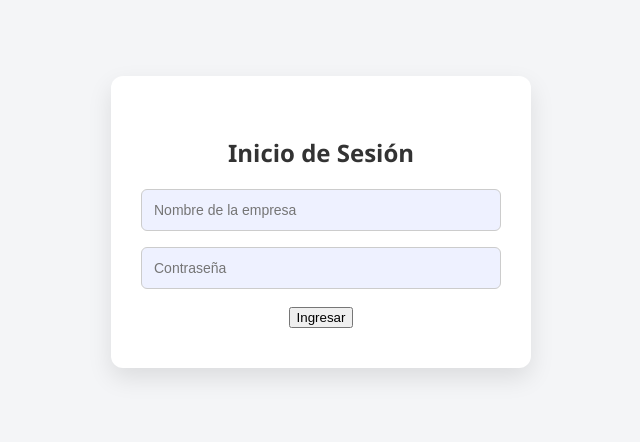
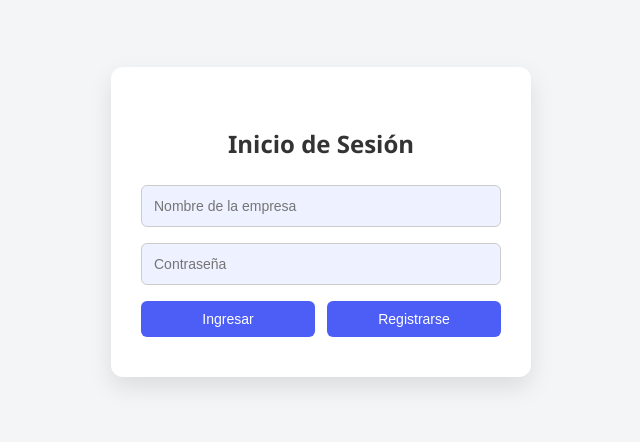
Before and after one commit to LyMCompany/sistema-inventario-rfid, a React (Create React App) app in the folder frontend/: page / in a window 1280 px wide. Shown: the part 186-628 px from the top of the page, without its empty margins (319-959 px from the left). Built offline with nearby package versions, Linux system fonts and the light colour scheme; no server answers.

Commit message:
Agregar diseño visual actualizado del login con botón de registro

```diff
--- a/frontend/src/components/Login.jsx
+++ b/frontend/src/components/Login.jsx
@@ -28,7 +28,7 @@ function Login() {
       const data = await response.json();
 
       if (response.ok) {
-        setUser(data.usuario); // Guarda todo el objeto del usuario
+        setUser(data.usuario);
         navigate(data.rol === 'admin' ? '/admin' : '/dashboard');
       } else {
         Swal.fire('Error', data.mensaje, 'error');
@@ -39,10 +39,14 @@ function Login() {
     }
   };
 
+  const handleRegistro = () => {
+    navigate('/registro'); // O abre modal si es emergente
+  };
+
   return (
     <div className="login-container">
       <div className="login-box">
-        <h2>Inicio de Sesión</h2>
+        <h2 className="login-title">Inicio de Sesión</h2>
         <form onSubmit={handleLogin}>
           <input
             type="text"
@@ -56,7 +60,10 @@ function Login() {
             value={contrasena}
             onChange={(e) => setContrasena(e.target.value)}
           />
-          <button type="submit">Ingresar</button>
+          <div className="login-buttons">
+            <button type="submit" className="login-button">Ingresar</button>
+            <button type="button" className="register-button" onClick={handleRegistro}>Registrarse</button>
+          </div>
         </form>
       </div>
     </div>
```
